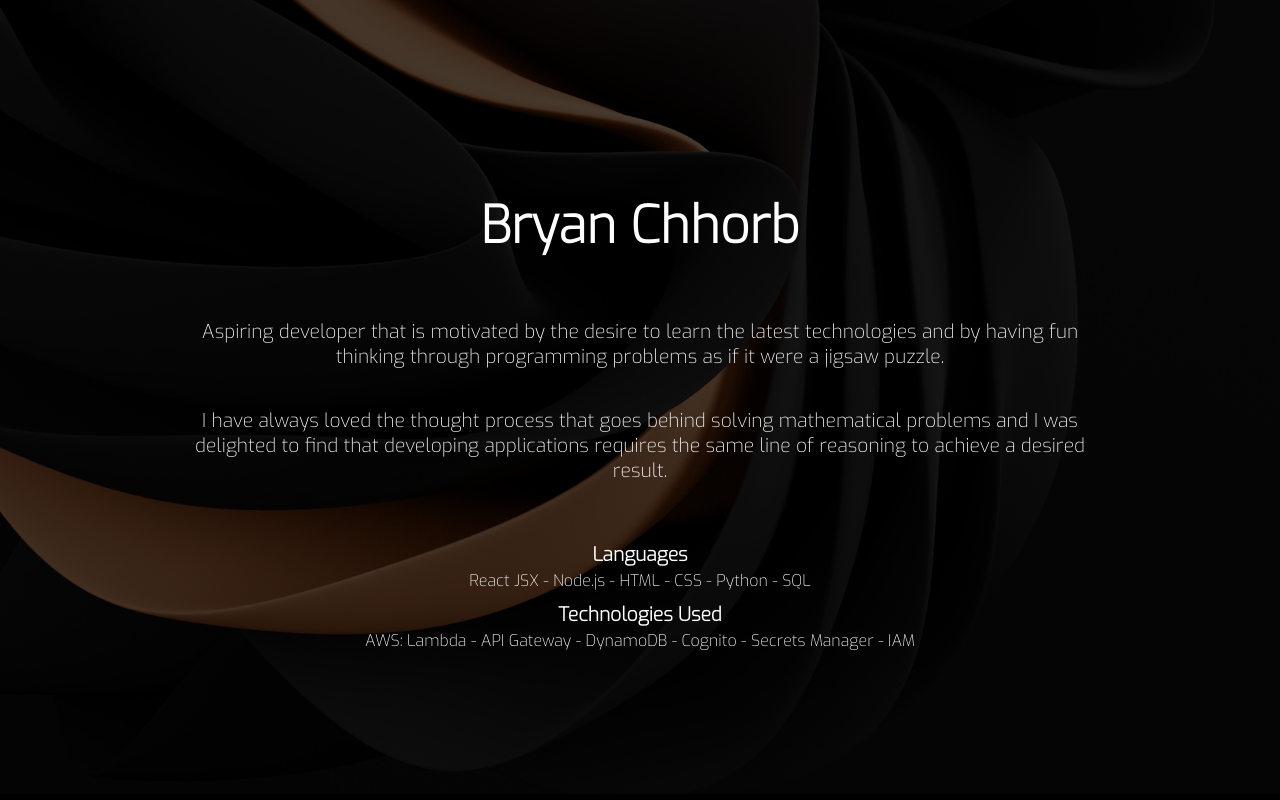
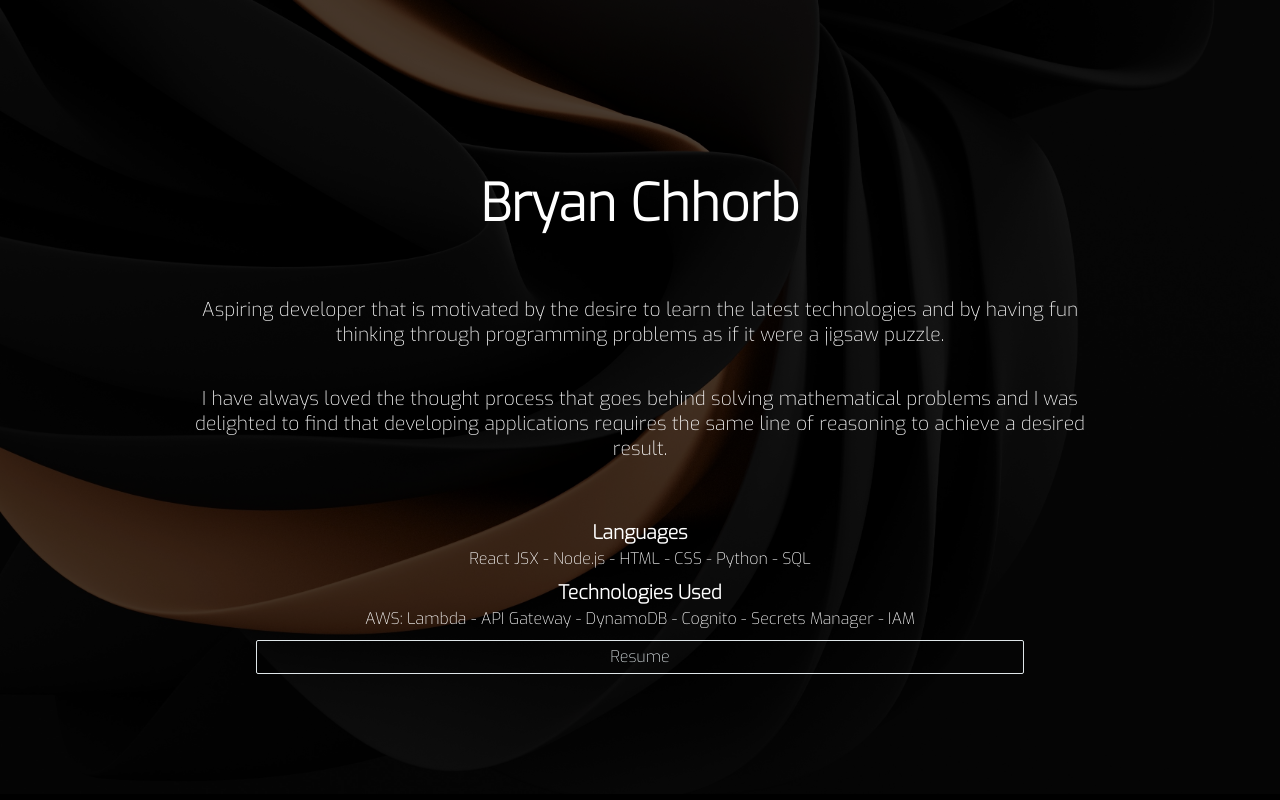
Before and after one commit to bchh325/portfolio-v2, a React (Create React App) app: page / in a window 1280 px wide. Shown: the top 800 px of the page. Built offline with nearby package versions, Linux system fonts and the light colour scheme.

Commit message:
added resume button

```diff
--- a/src/components/PersonalInfo.jsx
+++ b/src/components/PersonalInfo.jsx
@@ -2,6 +2,15 @@ import React from 'react'
 import styles from './css_modules/PersonalInfo.module.css'
 
 export default function PersonalInfo() {
+  const openInNewTab = (url) => {
+    const newWindow = window.open(url, '_blank', 'noopener,noreferrer')
+    if (newWindow) newWindow.opener = null
+  }
+
+  const onClickUrl = (url) => {
+    return () => openInNewTab(url)
+  }
+
   return (
     <div id="about-me" className={styles["personalinfo-container"]}>
       <span className={styles.name}>Bryan Chhorb</span>
@@ -36,6 +45,9 @@ export default function PersonalInfo() {
             IAM
           </span>
         </div>
+        <button onClick={onClickUrl("https://drive.google.com/file/d/15vTDoehkJLn3aGRXdqbAUquCmLaNZSnL/view")} className={styles.resumeBtn}>
+          Resume
+        </button>
       </div>
     </div>
   )
--- a/src/components/css_modules/PersonalInfo.module.css
+++ b/src/components/css_modules/PersonalInfo.module.css
@@ -49,3 +49,59 @@
     font-size: 3.2rem;
     font-weight: bold
 }
+
+.resumeBtn {
+    background-color: rgba(0, 0, 0, 0);
+    border: 1px solid #dfe6e9;
+    border-radius: 2px;
+    box-sizing: border-box;
+    color: #dfe6e9;
+    cursor: pointer;
+    display: inline-block;
+    font-size: 16px;
+    line-height: 20px;
+    margin: 0;
+    outline: none;
+    padding: 6px 12px;
+    position: relative;
+    text-align: center;
+    text-decoration: none;
+    touch-action: manipulation;
+    transition: box-shadow .2s, -ms-transform .1s, -webkit-transform .1s, transform .1s;
+    user-select: none;
+    -webkit-user-select: none;
+    width: auto;
+    vertical-align: middle;
+    -webkit-transform: perspective(1px) translateZ(0);
+    transform: perspective(1px) translateZ(0);
+    box-shadow: 0 0 1px rgba(0, 0, 0, 0);
+    -webkit-transition-duration: 0.3s;
+    transition-duration: 0.3s;
+    -webkit-transition-property: transform;
+    transition-property: transform;
+    -webkit-transition-timing-function: ease-out;
+    transition-timing-function: ease-out;
+}
+
+.resumeBtn:hover {
+    -webkit-transform: translateY(-4px);
+    transform: translateY(-4px);
+}
+
+.resumeBtn:focus-visible {
+    box-shadow: #222222 0 0 0 2px, black 0 0 0 4px;
+    transition: box-shadow .2s;
+}
+
+.resumeBtn:active {
+    background-color: rgba(0, 0, 0, 0.8);
+    border-color: #000000;
+    transform: scale(.96);
+}
+
+.resumeBtn:disabled {
+    border-color: #DDDDDD;
+    color: #DDDDDD;
+    cursor: not-allowed;
+    opacity: 1;
+}
```
